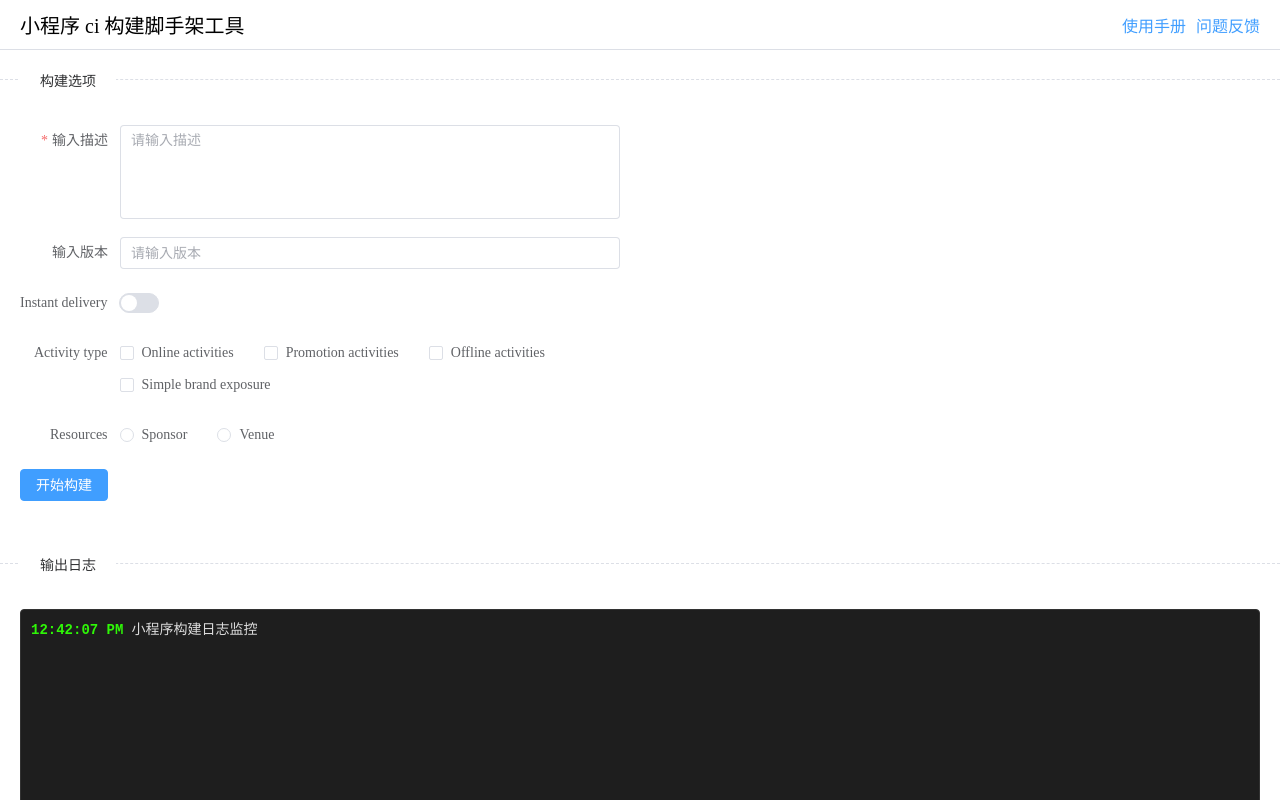
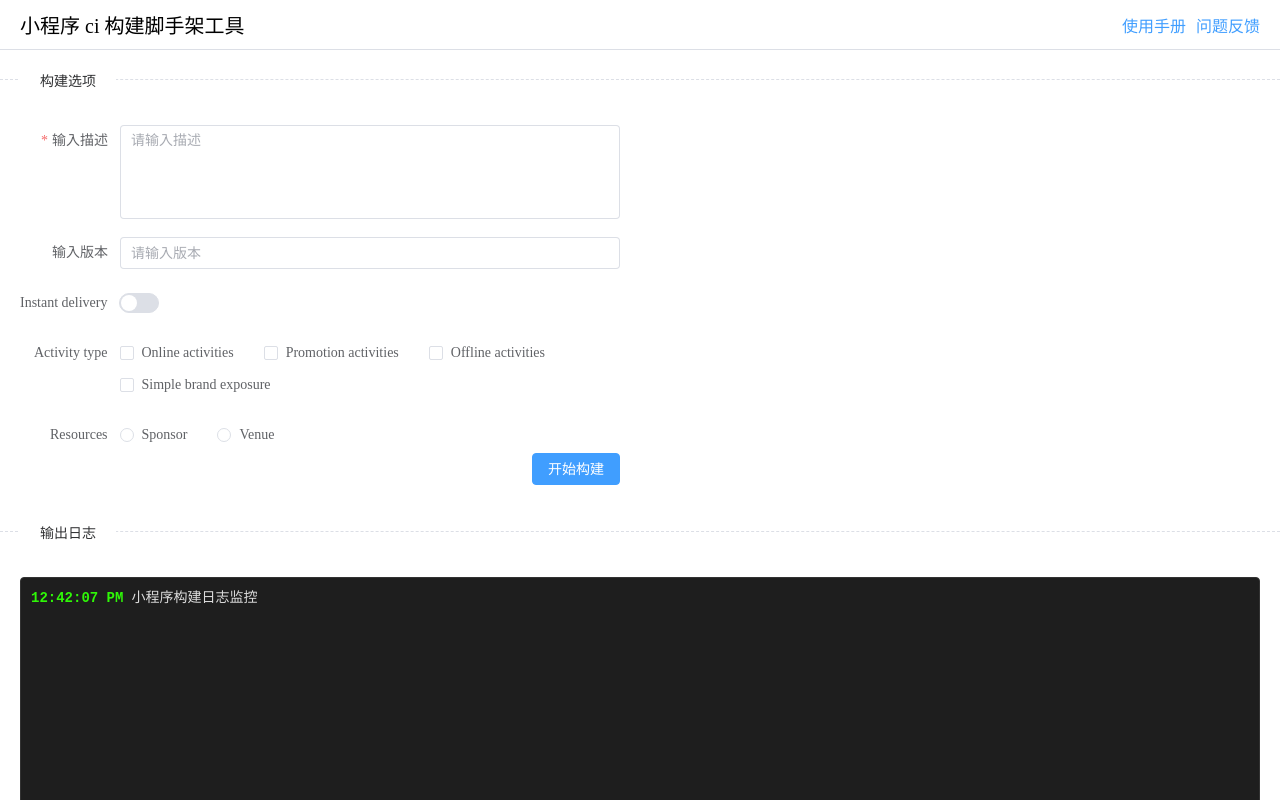
Before and after one commit to yanquankun/mint-fe-tools, a Vue app in the folder packages/@mpsc/cli-page/: page / in a window 1280 px wide. Shown: the top 800 px of the page. Built offline with nearby package versions, Linux system fonts and the light colour scheme.

Commit message:
feat: config submitbtn css

```diff
--- a/packages/@mpsc/cli-page/src/components/Config.vue
+++ b/packages/@mpsc/cli-page/src/components/Config.vue
@@ -6,6 +6,7 @@
     label-width="auto"
     style="max-width: 600px"
     status-icon
+    class="config-form"
   >
     <el-form-item prop="desc" label="输入描述">
       <el-input
@@ -44,7 +45,9 @@
       </el-radio-group>
     </el-form-item>
     <el-form-item>
-      <el-button type="primary" @click="onSubmit(configFormRef)">开始构建</el-button>
+      <el-button class="config-form-submit" type="primary" @click="onSubmit(configFormRef)"
+        >开始构建</el-button
+      >
     </el-form-item>
   </el-form>
 </template>
@@ -90,4 +93,11 @@ const onSubmit = async (formEl: FormInstance | undefined) => {
   });
 };
 </script>
-<style scoped lang="less"></style>
+<style scoped lang="less">
+.config-form {
+  &-submit {
+    position: absolute;
+    right: 0;
+  }
+}
+</style>
```
